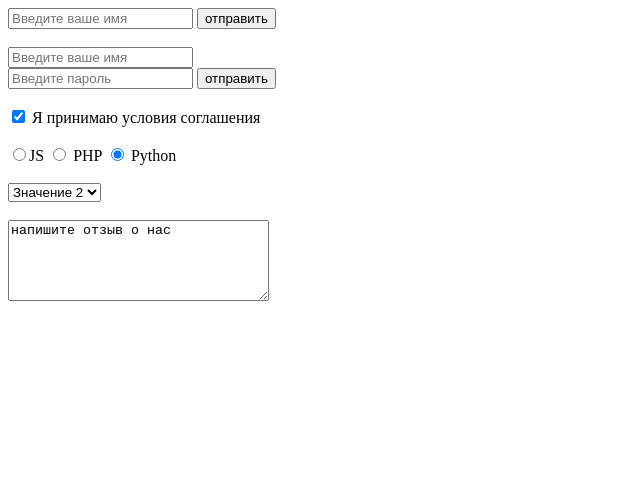
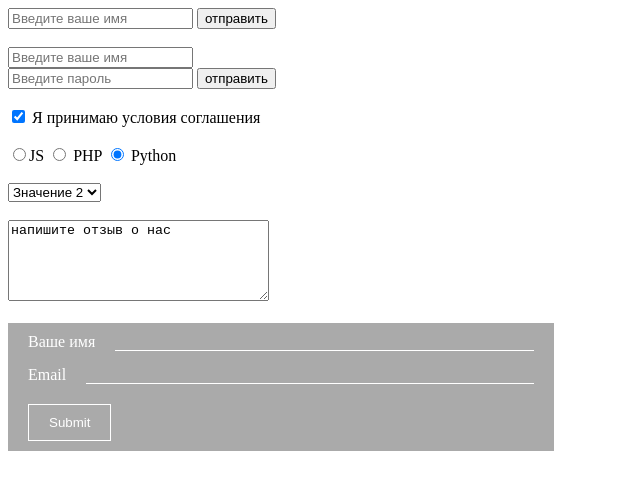
Before and after one commit to SoborevDima/course, a plain HTML site: page form elements/Index.html in a window 1280 px wide. Shown: the whole page, without its empty margins (0-640 px from the left). Drawn offline with Linux system fonts and the light colour scheme.

Commit message:
работа с email и ее формой

```diff
--- a/form elements/Index.html
+++ b/form elements/Index.html
@@ -4,6 +4,7 @@
 <head>
     <meta charset="UTF-8">
     <meta name="viewport" content="width=device-width, initial-scale=1.0">
+    <link rel="stylesheet" href="/form elements/style.css">
     <title>form elements</title>
 </head>
 
@@ -47,6 +48,20 @@
     cols="30"
     minlength="10"
     maxlength="20">напишите отзыв о нас</textarea>
+    <br>
+    <br>
+
+    <form class="subscribtion">
+        <div class="subsribtion__field">
+            <label for="subscribtionName">Ваше имя</label>
+            <input id="subscribtionName">
+        </div>
+        <div class="subsribtion__field">
+            <label for="subscribtionMail">Email</label>
+            <input id="subscribtionMail" type="Email">
+        </div>
+        <input type="submit" value="Submit" class="subscribtion__submit">
+    </form>
 </body>
 
 </html>
--- /dev/null
+++ b/form elements/style.css
@@ -0,0 +1,42 @@
+.subscribtion {
+    background-color: #aaa;
+    width: 40%;
+    padding: 10px 20px;
+    color: #fff;
+}
+
+.subsribtion__field {
+    display: flex;
+}
+
+.subsribtion__field:nth-child(n + 2) {
+    margin-top: 15px;
+}
+
+.subsribtion__field input {
+    flex-grow: 1;
+    margin-left: 20px;
+    background-color: transparent;
+    border: none;
+    border-bottom: 1px solid #fff;
+    outline: none;
+}
+
+.subsribtion__field input:focus {
+    border-bottom-color: blue;
+}
+.subsribtion__field input:invalid {
+    border-bottom-color: red;
+}
+
+.subscribtion__submit {
+    margin-top: 20px;
+    background-color: transparent;
+    padding: 10px 20px;
+    color: #fff;
+    border: 1px solid #fff;
+    outline: none;
+}
+input[type="submit"]:disabled {
+    opacity: 0.5;
+}
```
